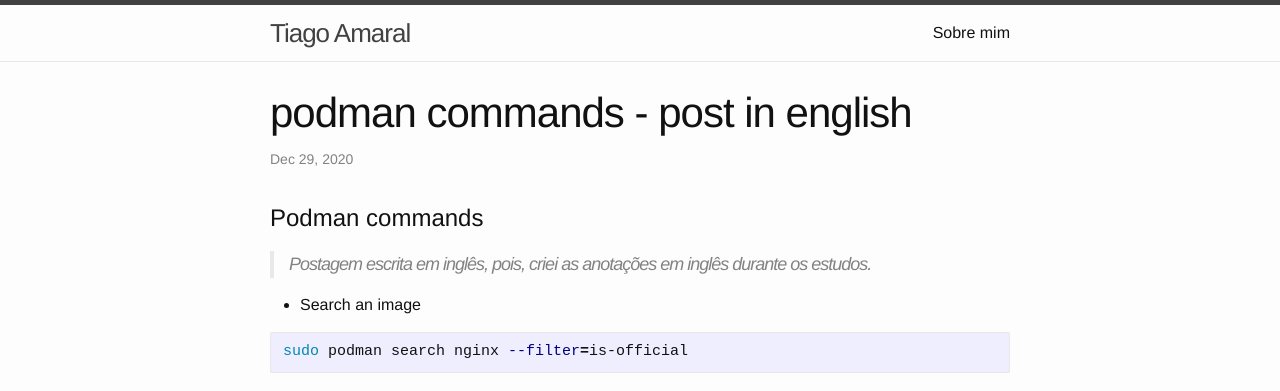
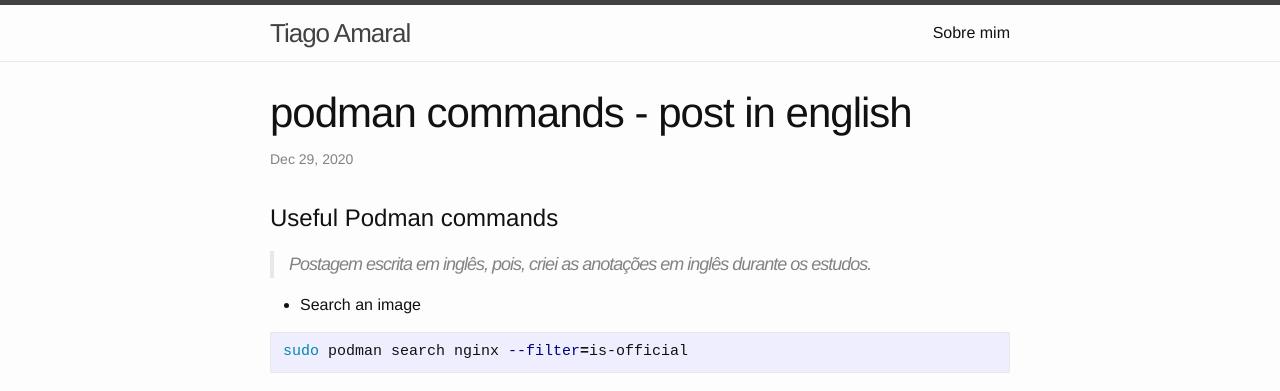
Before and after one commit to actiago/actiago.github.io, a Jekyll site: the page built from _posts/2020-12-28-podman-commands.markdown, in a window 1280 px wide and 900 px high. Shown: the top 391 px of the window. Built offline with Jekyll 4.4.1, drawn with Linux system fonts in a browser that asks for light colours.

Commit message:
Adiciona post sobre comandos do podman

```diff
--- a/_posts/2020-12-28-podman-commands.markdown
+++ b/_posts/2020-12-28-podman-commands.markdown
@@ -5,7 +5,7 @@
 categories: blog
 ---
 
-# Podman commands
+# Useful Podman commands
 
 > Postagem escrita em inglês, pois, criei as anotações em inglês durante os estudos.
 
```
